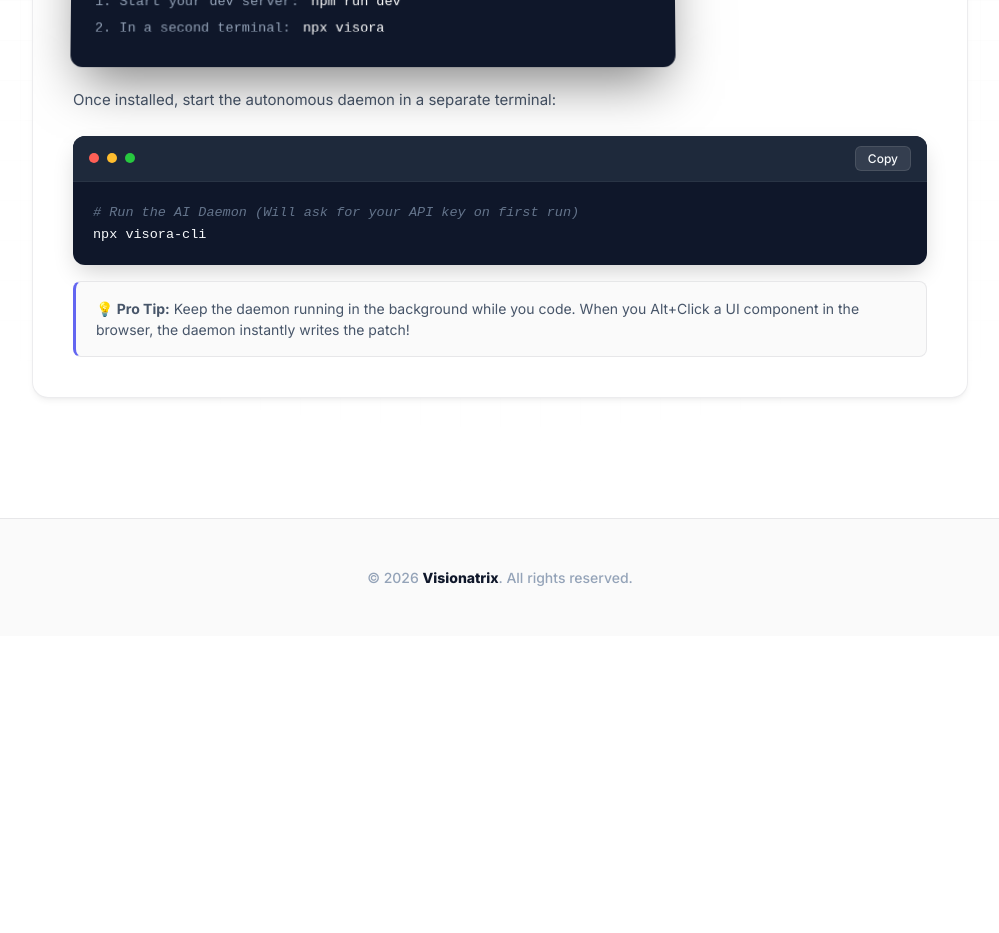
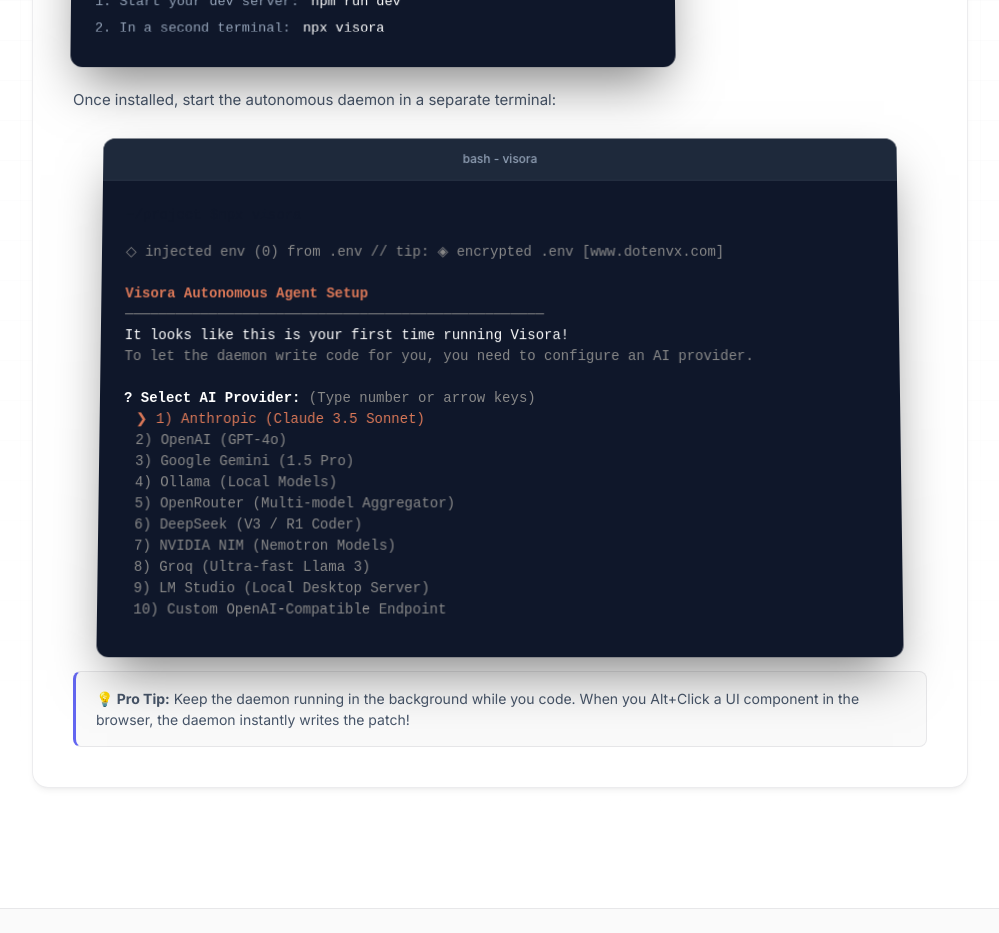
Before and after one commit to yuvrajrathod14/VISORA, a React (Vite) app in the folder apps/demo/: page / in a window 1280 px wide. Shown: the part 3200-4133 px from the top of the page, without its empty margins (140-1139 px from the left). Before the commit the page ends 3836 px from the top, so only its background shows below. Built offline with nearby package versions, Linux system fonts and the light colour scheme.

Commit message:
feat(web): add animated daemon terminal to installation guide

```diff
--- /dev/null
+++ b/apps/demo/src/components/DaemonTerminal.tsx
@@ -0,0 +1,70 @@
+import { useState, useEffect } from 'react';
+
+export default function DaemonTerminal() {
+  const [step, setStep] = useState(0);
+  const [typedCommand, setTypedCommand] = useState('');
+
+  const fullCommand = 'npx visora';
+
+  useEffect(() => {
+    if (step === 0) {
+      if (typedCommand.length < fullCommand.length) {
+        const timeout = setTimeout(() => {
+          setTypedCommand(fullCommand.slice(0, typedCommand.length + 1));
+        }, 100);
+        return () => clearTimeout(timeout);
+      } else {
+        const timeout = setTimeout(() => setStep(1), 500);
+        return () => clearTimeout(timeout);
+      }
+    }
+  }, [step, typedCommand]);
+
+  return (
+    <div className="terminal-container" style={{ marginTop: '1rem', marginBottom: '1rem', width: '100%', maxWidth: '800px', margin: '1rem auto' }}>
+      <div className="terminal-header">
+        <div className="terminal-buttons">
+          <div className="terminal-btn close"></div>
+          <div className="terminal-btn minimize"></div>
+          <div className="terminal-btn maximize"></div>
+        </div>
+        <div className="terminal-title">bash - visora</div>
+      </div>
+
+      <div className="terminal-body" style={{ minHeight: '380px' }}>
+        <div className="command-line">
+          <span className="prompt">~/project $</span>
+          <span className="command">{typedCommand}</span>
+          {step === 0 && <span className="cursor blink"></span>}
+        </div>
+
+        {step >= 1 && (
+          <div className="terminal-output" style={{ marginTop: '16px', lineHeight: '1.5' }}>
+            <div style={{ color: '#888' }}>◇ injected env (0) from .env // tip: ◈ encrypted .env [www.dotenvx.com]</div>
+            <br />
+            <div style={{ color: '#d97757', fontWeight: 'bold' }}>Visora Autonomous Agent Setup</div>
+            <div style={{ color: '#888' }}>──────────────────────────────────────────────────</div>
+            <div style={{ color: '#fff' }}>It looks like this is your first time running Visora!</div>
+            <div style={{ color: '#888' }}>To let the daemon write code for you, you need to configure an AI provider.</div>
+            <br />
+            <div style={{ color: '#fff', fontWeight: 'bold' }}>? Select AI Provider: <span style={{ color: '#888', fontWeight: 'normal' }}>(Type number or arrow keys)</span></div>
+            <div style={{ color: '#d97757', marginLeft: '12px' }}>❯ 1) Anthropic (Claude 3.5 Sonnet)</div>
+            <div style={{ color: '#888', marginLeft: '12px' }}>  2) OpenAI (GPT-4o)</div>
+            <div style={{ color: '#888', marginLeft: '12px' }}>  3) Google Gemini (1.5 Pro)</div>
+            <div style={{ color: '#888', marginLeft: '12px' }}>  4) Ollama (Local Models)</div>
+            <div style={{ color: '#888', marginLeft: '12px' }}>  5) OpenRouter (Multi-model Aggregator)</div>
+            <div style={{ color: '#888', marginLeft: '12px' }}>  6) DeepSeek (V3 / R1 Coder)</div>
+            <div style={{ color: '#888', marginLeft: '12px' }}>  7) NVIDIA NIM (Nemotron Models)</div>
+            <div style={{ color: '#888', marginLeft: '12px' }}>  8) Groq (Ultra-fast Llama 3)</div>
+            <div style={{ color: '#888', marginLeft: '12px' }}>  9) LM Studio (Local Desktop Server)</div>
+            <div style={{ color: '#888', marginLeft: '12px' }}>  10) Custom OpenAI-Compatible Endpoint</div>
+
+            <div className="command-line" style={{ marginTop: '12px' }}>
+              <span className="cursor blink"></span>
+            </div>
+          </div>
+        )}
+      </div>
+    </div>
+  );
+}
--- a/apps/demo/src/components/HowToUse.tsx
+++ b/apps/demo/src/components/HowToUse.tsx
@@ -1,5 +1,6 @@
 import { useState } from 'react';
 import InitTerminal from './InitTerminal';
+import DaemonTerminal from './DaemonTerminal';
 
 const CodeBlock = ({ code, comment }: { code: string; comment?: string }) => {
   const [copied, setCopied] = useState(false);
@@ -73,10 +74,7 @@
 
               <p style={{ marginTop: '24px' }}>Once installed, start the autonomous daemon in a separate terminal:</p>
 
-              <CodeBlock
-                comment="Run the AI Daemon (Will ask for your API key on first run)"
-                code="npx visora-cli"
-              />
+              <DaemonTerminal />
 
               <div className="pro-tip">
                 <strong>💡 Pro Tip:</strong> Keep the daemon running in the background while you code. When you Alt+Click a UI component in the browser, the daemon instantly writes the patch!
```
